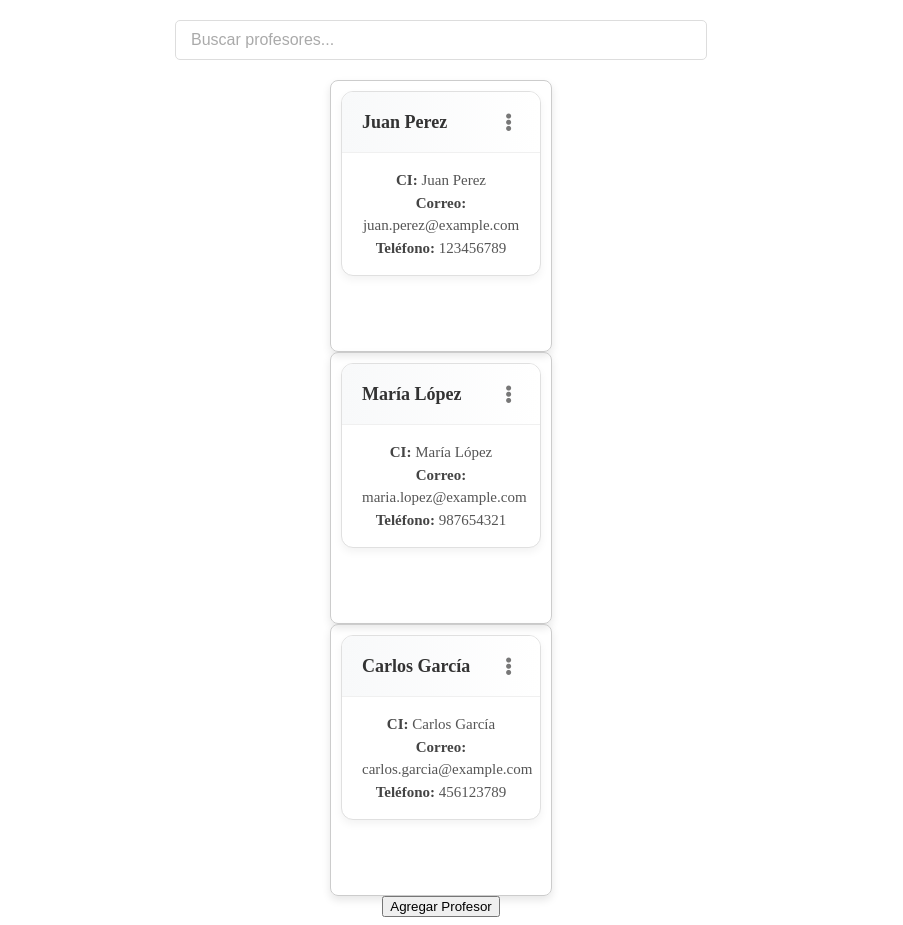
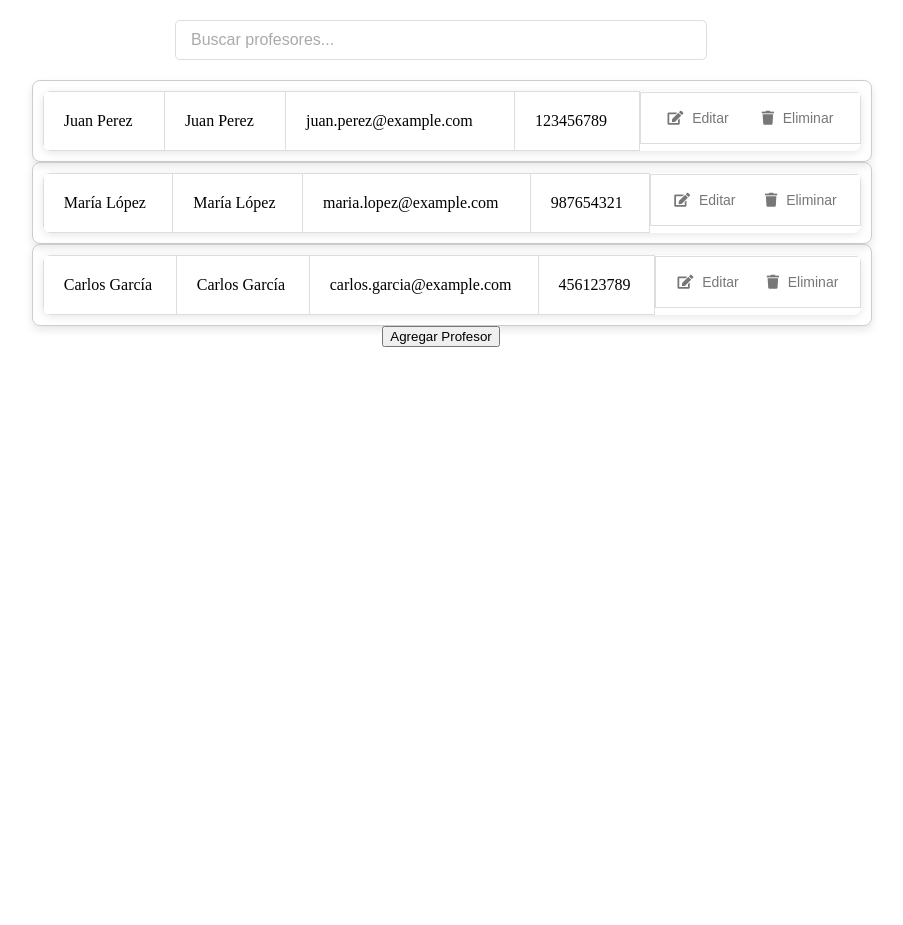
Before and after one commit to anthnyOnt/Frontend-New-School, an Angular app: page /profesores in a window 1280 px wide. Shown: the whole page, without its empty margins (199-1102 px from the left). After the commit the page ends 800 px from the top, so only its background shows below. Built offline with nearby package versions, Linux system fonts and the light colour scheme.

Commit message:
Se mejoro un poco el estilo de la CRUD de profesores

```diff
--- a/src/app/admin/components/profesor/profesor.component.html
+++ b/src/app/admin/components/profesor/profesor.component.html
@@ -1,31 +1,19 @@
-<div class="card profesor-card">
-    <div class="card-header">
-      <h4>{{ profesor.nombre }}</h4>
-      <!-- Icono de tres puntos para las acciones -->
-      <div class="dropdown" clickOutside (clickOutside)="isDropdownVisible = false">
-        <button class="btn btn-link" type="button" (click)="toggleDropdown()">
-          <i class="fa fa-ellipsis-v"></i>
+<table class="profesor-table">
+
+  <tbody>
+    <tr>
+      <td><div>{{ profesor.nombre }}</div></td>
+      <td><div>{{ getNombre() }}</div></td>
+      <td><div>{{ getCorreo() }}</div></td>
+      <td><div>{{ getTelefono() }}</div></td>
+      <td class="acciones">
+        <button class="btn btn-link" (click)="onEdit()">
+          <i class="fa fa-edit mr-2"></i> Editar
         </button>
-        <div class="dropdown-menu" *ngIf="isDropdownVisible">
-          <button class="dropdown-item" (click)="onEdit()">
-            <i class="fa fa-edit mr-2"></i> Editar
-          </button>
-          <button class="dropdown-item" (click)="eliminarProfesor()">
-            <i class="fa fa-trash mr-2"></i> Eliminar
-          </button>
-        </div>
-      </div>
-    </div>
-
-    <div class="card-body">
-      <p>
-        <strong>CI:</strong> {{ getNombre() }}
-      </p>
-      <p>
-        <strong>Correo:</strong> {{ getCorreo() }}
-      </p>
-      <p>
-        <strong>Teléfono:</strong> {{ getTelefono() }}
-      </p>
-    </div>
-  </div>
+        <button class="btn btn-link" (click)="eliminarProfesor()">
+          <i class="fa fa-trash mr-2"></i> Eliminar
+        </button>
+      </td>
+    </tr>
+  </tbody>
+</table>
--- a/src/app/admin/components/profesor/profesor.component.scss
+++ b/src/app/admin/components/profesor/profesor.component.scss
@@ -1,149 +1,49 @@
-/* Estilos mejorados para el componente Grado */
-
-.profesor-card {
-    border: 1px solid #e0e0e0;
-    border-radius: 12px;
-    margin-bottom: 20px;
-    box-shadow: 0 4px 8px rgba(0, 0, 0, 0.05);
-    transition: transform 0.2s, box-shadow 0.2s;
-    background-color: #ffffff;
+.profesor-table {
+  width: 100%;
+  border-collapse: collapse;
+  background: #fff;
+  border-radius: 8px;
   overflow: hidden;
+  box-shadow: 0 2px 8px rgba(0, 0, 0, 0.1);
 }
 
-  .profesor-card:hover {
-    transform: translateY(-3px);
-    box-shadow: 0 6px 12px rgba(0, 0, 0, 0.1);
+.profesor-table th,
+.profesor-table td {
+  border: 1px solid #ddd;
+  padding: 12px;
+  text-align: left;
 }
 
-  .profesor-card .card-header {
-    display: flex;
-    justify-content: space-between;
-    align-items: center;
-    padding: 16px 20px;
-    border-bottom: 1px solid #f0f0f0;
-    background: linear-gradient(to right, #f8f9fa, #ffffff);
+.profesor-table th {
+  background: #f4f4f4;
+  font-weight: bold;
 }
 
-  .profesor-card .card-header h4 {
-    margin: 0;
-    font-size: 18px;
-    font-weight: 600;
-    color: #333;
+.profesor-table td div {
+  padding: 8px;
 }
 
-  .profesor-card .card-body {
-    padding: 16px 20px;
-    color: #555;
+.acciones {
+  display: flex;
+  justify-content: space-evenly;
+  gap: 10px;
+  align-items: center;
 }
 
-  .profesor-card .card-body p {
-    margin: 0;
-    font-size: 15px;
-    line-height: 1.5;
-  }
-
-  .profesor-card .card-body strong {
-    font-weight: 600;
-    color: #444;
-  }
-
-  /* Estilo para el tipo de profesor */
-  .profesor-card .tipo-badge {
-    display: inline-block;
-    padding: 4px 10px;
-    border-radius: 20px;
-    font-size: 13px;
-    font-weight: 500;
-    margin-top: 5px;
-  }
-
-  .profesor-card .tipo-primaria {
-    background-color: #e1f5fe;
-    color: #0288d1;
-  }
-
-  .profesor-card .tipo-secundaria {
-    background-color: #f3e5f5;
-    color: #7b1fa2;
-  }
-
-  /* Estilos para el dropdown */
-  .profesor-card .dropdown {
-    position: relative;
-  }
-
-  .profesor-card .btn-link {
+.acciones .btn-link {
   background: transparent;
   border: none;
   color: #777;
+  font-size: 14px;
   padding: 5px 8px;
-    border-radius: 50%;
-    transition: background-color 0.2s;
+  transition: background-color 0.2s, color 0.2s;
 }
 
-  .profesor-card .btn-link:hover {
+.acciones .btn-link:hover {
   background-color: #f0f0f0;
   color: #444;
 }
 
-  .profesor-card .fa-ellipsis-v {
-    font-size: 18px;
-    vertical-align: middle;
+.acciones .fa {
+  margin-right: 5px;
 }
-
-  .profesor-card .dropdown-menu {
-    position: absolute;
-    right: 0;
-    top: 100%;
-    margin-top: 8px;
-    min-width: 160px;
-    border-radius: 8px;
-    background-color: white;
-    box-shadow: 0 4px 12px rgba(0, 0, 0, 0.15);
-    padding: 8px 0;
-    z-index: 1000;
-    border: 1px solid #eaeaea;
-    animation: fadeIn 0.2s ease-out;
-  }
-
-  @keyframes fadeIn {
-    from {
-      opacity: 0;
-      transform: translateY(-10px);
-    }
-    to {
-      opacity: 1;
-      transform: translateY(0);
-    }
-  }
-
-  .profesor-card .dropdown-item {
-    padding: 10px 16px;
-    font-size: 14px;
-    color: #444;
-    background: transparent;
-    border: none;
-    width: 100%;
-    text-align: left;
-    cursor: pointer;
-    transition: background-color 0.2s;
-  }
-
-  .profesor-card .dropdown-item:hover {
-    background-color: #f8f9fa;
-    color: #222;
-  }
-
-  .profesor-card .dropdown-item:focus {
-    outline: none;
-  }
-
-  /* Estilo para el botón de editar */
-  .profesor-card .dropdown-item:first-child {
-    color: #2196f3;
-  }
-
-  /* Estilo para el botón de eliminar */
-  .profesor-card .dropdown-item:last-child {
-    color: #f44336;
-  }
--- a/src/app/admin/pages/profesores/profesores-add/profesores-add.component.scss
+++ b/src/app/admin/pages/profesores/profesores-add/profesores-add.component.scss
@@ -1,5 +1,3 @@
-/* Estilos mejorados para el formulario modal */
-
 .modal-overlay {
     position: fixed;
     top: 0;
--- a/src/app/admin/pages/profesores/profesores-page/profesores-page.component.scss
+++ b/src/app/admin/pages/profesores/profesores-page/profesores-page.component.scss
@@ -36,8 +36,8 @@
 
   /* Estilo para cada tarjeta de profesor */
   .profesor-card {
-    width: 200px;
-    height: 250px;
+    width: 100%;
+    //height: 100%;
     border: 1px solid #ccc;
     border-radius: 8px;
     padding: 10px;
```
Lines whose indentation alone changed are shown as unchanged.
